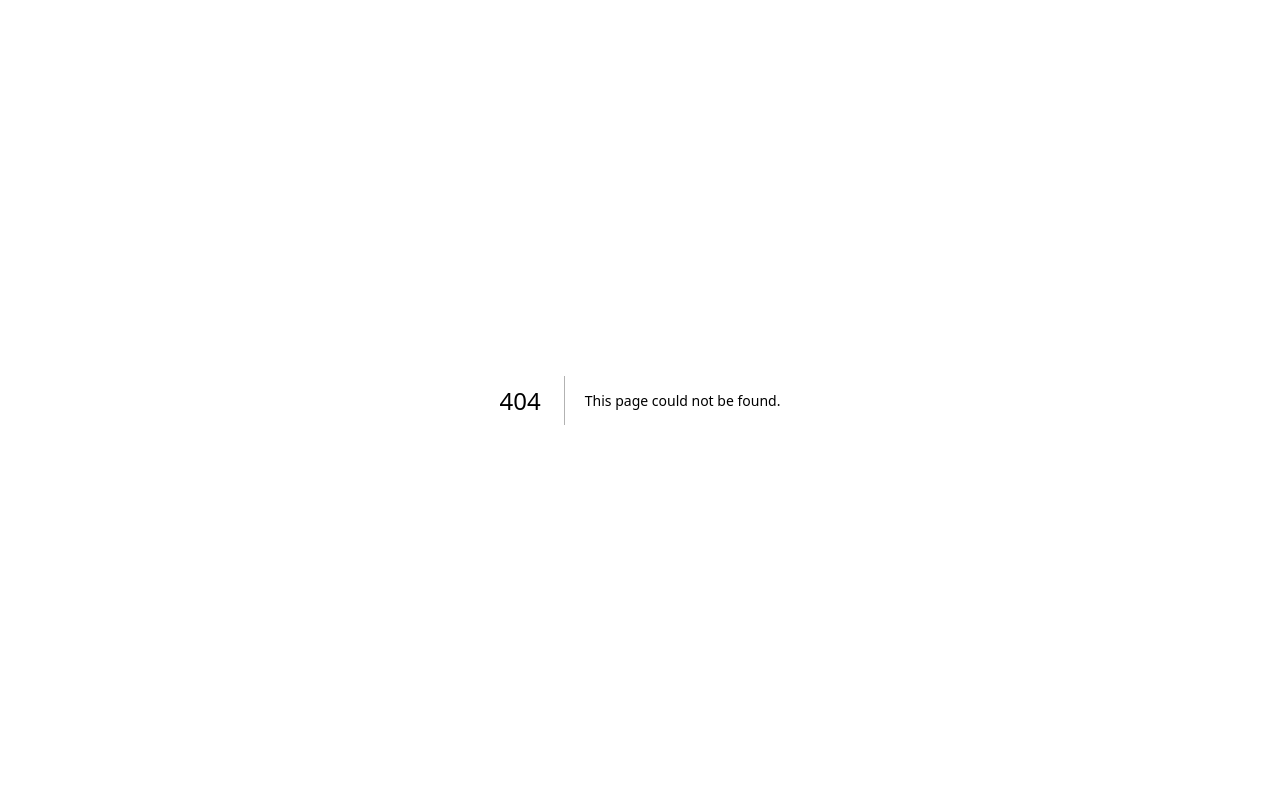
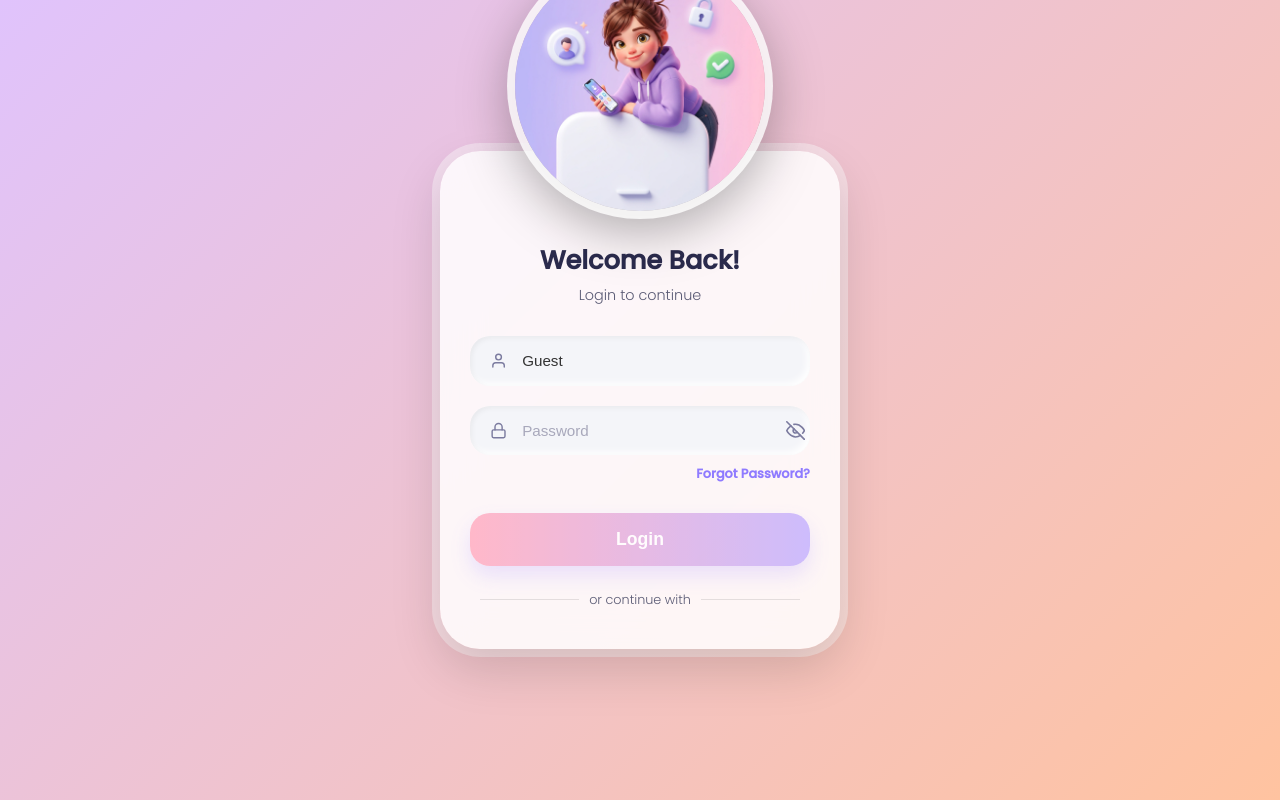
Before and after one commit to Santhosh7-ui/marriage, a Next.js app in the folder gallery/: page /login in a window 1280 px wide. Before the commit this address had no page. Built offline with nearby package versions, Linux system fonts and the light colour scheme; a web font is replaced by a local one.

Commit message:
feat: Add Neumorphic login page, logout API, and route protection

```diff
--- /dev/null
+++ b/gallery/app/api/login/route.ts
@@ -0,0 +1,25 @@
+import { NextResponse } from 'next/server';
+
+export async function POST(request: Request) {
+  try {
+    const { password } = await request.json();
+    const correctPassword = process.env.GUEST_PASSWORD;
+
+    if (password === correctPassword) {
+      const response = NextResponse.json({ success: true });
+      response.cookies.set({
+        name: 'guest_auth',
+        value: 'true',
+        httpOnly: true,
+        path: '/',
+        secure: process.env.NODE_ENV === 'production',
+        maxAge: 60 * 60 * 24 * 30, // 30 days
+      });
+      return response;
+    } else {
+      return NextResponse.json({ success: false, error: 'Incorrect password' }, { status: 401 });
+    }
+  } catch (e: unknown) {
+    return NextResponse.json({ success: false, error: 'Server error' }, { status: 500 });
+  }
+}
--- /dev/null
+++ b/gallery/app/api/logout/route.ts
@@ -0,0 +1,8 @@
+import { NextResponse } from 'next/server';
+
+export async function POST() {
+  const response = NextResponse.json({ success: true });
+  // Clear the cookie
+  response.cookies.delete('guest_auth');
+  return response;
+}
--- a/gallery/app/globals.css
+++ b/gallery/app/globals.css
@@ -24,6 +24,11 @@ body {
   color: var(--text-primary);
   font-family: 'Inter', system-ui, -apple-system, sans-serif;
   -webkit-font-smoothing: antialiased;
+}
+
+a {
+  text-decoration: none !important;
+  color: inherit;
 }
 
 #__next,
--- /dev/null
+++ b/gallery/app/login/Login.module.scss
@@ -0,0 +1,160 @@
+.loginContainer {
+  position: relative;
+  width: 100vw;
+  height: 100vh;
+  display: flex;
+  align-items: center;
+  justify-content: center;
+  overflow: hidden;
+  background: linear-gradient(135deg, #e0c3fc 0%, #ffc3a0 100%);
+
+}
+
+.loginCard {
+  position: relative;
+  z-index: 2;
+  width: 90%;
+  max-width: 400px;
+  background: rgba(255, 255, 255, 0.85); /* Slightly translucent for that neumorphic vibe */
+  backdrop-filter: blur(20px);
+  -webkit-backdrop-filter: blur(20px);
+  border-radius: 40px;
+  padding: 40px 30px;
+  text-align: center;
+  height: max-content;
+  box-shadow: 0 20px 50px rgba(0, 0, 0, 0.15),
+              0 0 0 8px rgba(255, 255, 255, 0.4);
+}
+
+.characterHeader {
+  position: absolute;
+  top: -190px;
+  left: 50%;
+  transform: translateX(-50%);
+  width: 250px;
+  height: 250px;
+  z-index: 3;
+  pointer-events: none;
+  filter: drop-shadow(0 15px 25px rgba(0,0,0,0.3));
+
+  img {
+    width: 100%;
+    height: 100%;
+    object-fit: cover;
+    object-position: center;
+    border-radius: 50%; /* Make the character image a circle to look good floating above the card */
+    box-shadow: 0 0 0 8px rgba(255, 255, 255, 0.8);
+  }
+}
+
+.titleArea {
+  margin-bottom: 30px;
+  margin-top: 50px; /* Leave space for the character above */
+
+  h1 {
+    font-size: 1.6rem;
+    color: #2b2b4d;
+    margin-bottom: 5px;
+    font-weight: 700;
+  }
+
+  p {
+    font-size: 0.9rem;
+    color: #5b5b75;
+  }
+}
+
+.form {
+  display: flex;
+  flex-direction: column;
+  gap: 20px;
+
+  .inputGroup {
+    position: relative;
+    display: flex;
+    align-items: center;
+    background: #f4f5f9;
+    border-radius: 20px;
+    padding: 15px 20px;
+    box-shadow: inset 2px 2px 5px rgba(0,0,0,0.05),
+                inset -3px -3px 7px rgba(255,255,255,1);
+
+    .icon {
+      color: #7b7b9f;
+      margin-right: 15px;
+      font-size: 1.2rem;
+    }
+
+    input {
+      border: none;
+      background: transparent;
+      outline: none;
+      width: 100%;
+      font-size: 0.95rem;
+      color: #333;
+      font-weight: 500;
+
+      &::placeholder {
+        color: #a8a8bb;
+      }
+    }
+  }
+
+  .forgotText {
+    text-align: right;
+    font-size: 0.8rem;
+    color: #8f7bff;
+    margin-top: -10px;
+    font-weight: 600;
+    cursor: pointer;
+  }
+
+  .error {
+    color: #ff6b6b;
+    font-size: 0.85rem;
+    margin-top: -10px;
+    text-align: left;
+    padding-left: 10px;
+  }
+
+  button {
+    background: linear-gradient(90deg, #ff9eb5 0%, #b8a4ff 100%);
+    color: white;
+    border: none;
+    padding: 16px;
+    border-radius: 20px;
+    font-size: 1.1rem;
+    font-weight: 600;
+    cursor: pointer;
+    box-shadow: 0 10px 20px rgba(184, 164, 255, 0.4);
+    transition: transform 0.2s, box-shadow 0.2s;
+    margin-top: 10px;
+
+    &:hover:not(:disabled) {
+      transform: translateY(-2px);
+      box-shadow: 0 15px 25px rgba(184, 164, 255, 0.5);
+    }
+
+    &:disabled {
+      opacity: 0.7;
+      cursor: not-allowed;
+    }
+  }
+}
+
+.orDivider {
+  margin-top: 25px;
+  display: flex;
+  align-items: center;
+  justify-content: center;
+  color: #5b5b75;
+  font-size: 0.8rem;
+
+  &::before, &::after {
+    content: '';
+    flex: 1;
+    height: 1px;
+    background: rgba(0, 0, 0, 0.1);
+    margin: 0 10px;
+  }
+}
--- /dev/null
+++ b/gallery/app/login/page.tsx
@@ -0,0 +1,96 @@
+'use client';
+
+import React, { useState, useEffect } from 'react';
+import { useRouter } from 'next/navigation';
+import styles from './Login.module.scss';
+import { FiUser, FiLock, FiEyeOff } from 'react-icons/fi';
+
+export default function LoginPage() {
+  const [password, setPassword] = useState('');
+  const [error, setError] = useState('');
+  const [loading, setLoading] = useState(false);
+  const router = useRouter();
+
+
+
+  const handleSubmit = async (e: React.FormEvent) => {
+    e.preventDefault();
+    setLoading(true);
+    setError('');
+
+    try {
+      const res = await fetch('/api/login', {
+        method: 'POST',
+        headers: { 'Content-Type': 'application/json' },
+        body: JSON.stringify({ password }),
+      });
+
+      const data = await res.json();
+
+      if (data.success) {
+        router.push('/gallery');
+      } else {
+        setError(data.error || 'Incorrect password');
+      }
+    } catch (err) {
+      setError('An error occurred. Please try again.');
+    } finally {
+      setLoading(false);
+    }
+  };
+
+  return (
+    <div className={styles.loginContainer}>
+
+      <main className={styles.loginCard}>
+        <div className={styles.characterHeader}>
+          {/* We crop the generated image into a nice circle floating above the card */}
+          <img src="/login-character.png" alt="Welcome Character" />
+        </div>
+
+        <div className={styles.titleArea}>
+          <h1>Welcome Back!</h1>
+          <p>Login to continue</p>
+        </div>
+
+        <form className={styles.form} onSubmit={handleSubmit}>
+          {/* Dummy field for aesthetics to match the design */}
+          <div className={styles.inputGroup}>
+            <FiUser className={styles.icon} />
+            <input
+              type="text"
+              placeholder="Username / Email"
+              disabled={loading}
+              value="Guest"
+              readOnly
+            />
+          </div>
+
+          <div className={styles.inputGroup}>
+            <FiLock className={styles.icon} />
+            <input
+              type="password"
+              placeholder="Password"
+              value={password}
+              onChange={(e) => setPassword(e.target.value)}
+              disabled={loading}
+            />
+            <FiEyeOff className={styles.icon} style={{ position: 'absolute', right: '5px', margin: 0, cursor: 'pointer' }} />
+          </div>
+
+          <div className={styles.forgotText}>Forgot Password?</div>
+
+          {error && <div className={styles.error}>{error}</div>}
+
+          <button type="submit" disabled={loading || !password}>
+            {loading ? 'Entering...' : 'Login'}
+          </button>
+        </form>
+
+        <div className={styles.orDivider}>
+          or continue with
+        </div>
+      </main>
+    </div>
+  );
+}
--- a/gallery/app/page.tsx
+++ b/gallery/app/page.tsx
@@ -14,7 +14,7 @@ export default function Home() {
       ═══════════════════════════════════════════════ */}
       <footer className="site-footer">
         <div className="footer-names">Santhosh ❤️ Ambika</div>
-        <div className="footer-date">22 · 03 · 2026</div>
+        <div className="footer-date">17 · 03 · 2024</div>
         <div className="footer-divider" aria-hidden="true"></div>
         <p className="footer-note">Made with love ✦</p>
       </footer>
--- a/gallery/package.json
+++ b/gallery/package.json
@@ -27,6 +27,7 @@
     "next": "16.2.10",
     "react": "19.2.4",
     "react-dom": "19.2.4",
+    "react-icons": "^5.7.0",
     "react-pageflip": "^2.0.3",
     "split-type": "^0.3.4",
     "three": "^0.185.1",
--- a/gallery/styles/base/_globals.scss
+++ b/gallery/styles/base/_globals.scss
@@ -14,6 +14,11 @@ body {
   font-weight: t.$fw-light;
   overflow-x: hidden;
   -webkit-font-smoothing: antialiased;
+}
+
+a {
+  text-decoration: none !important;
+  color: inherit;
 }
 
 // ── Next.js root ─────────────────────────────────────────
```
Also changed, not shown: gallery/app/components/Navigation.tsx (+25 -1 lines), gallery/middleware.ts (added, +19 -0 lines), gallery/public/login-character.png (added), 1 other file (tests, documents, lock files or other folders).
